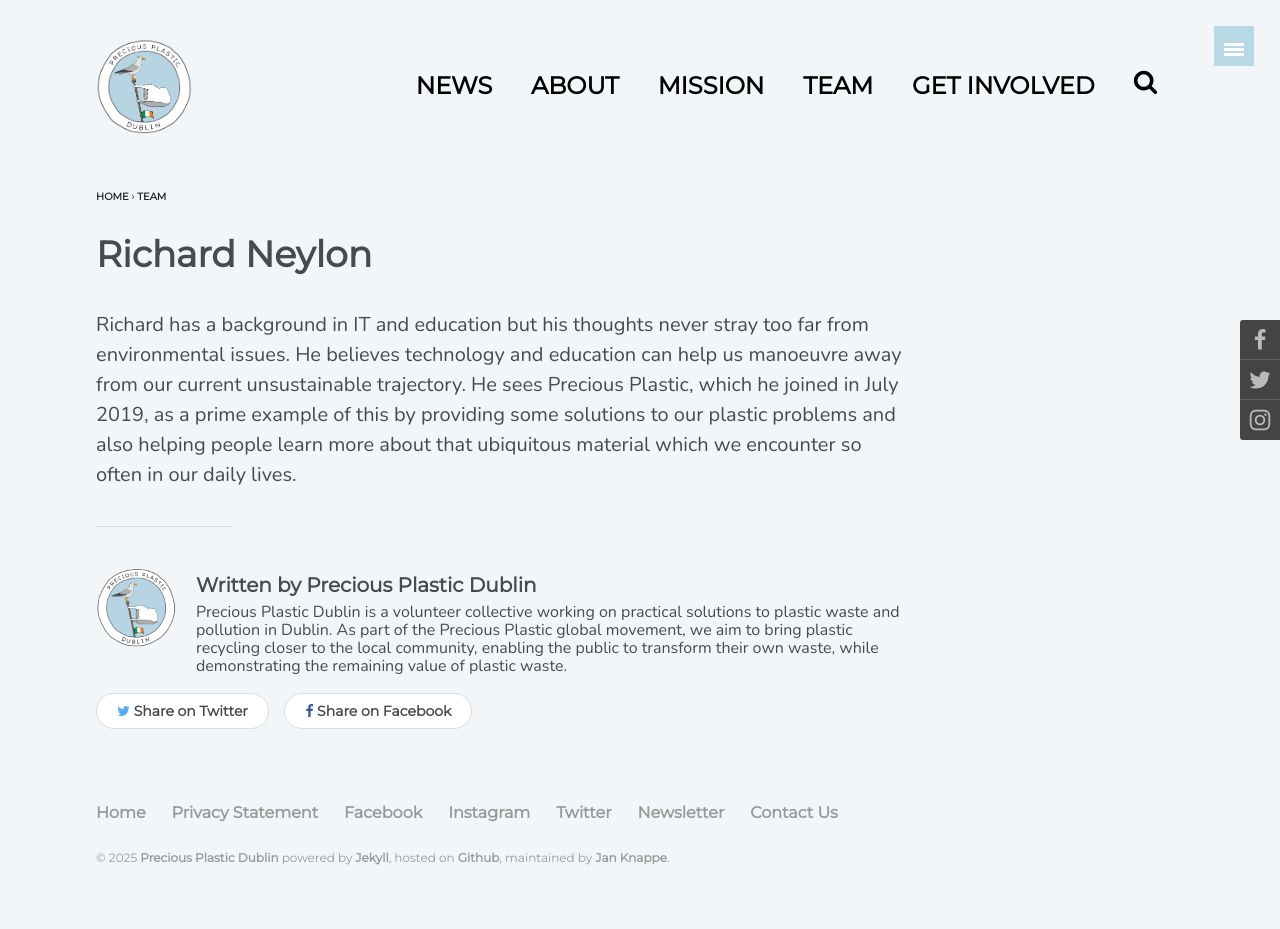
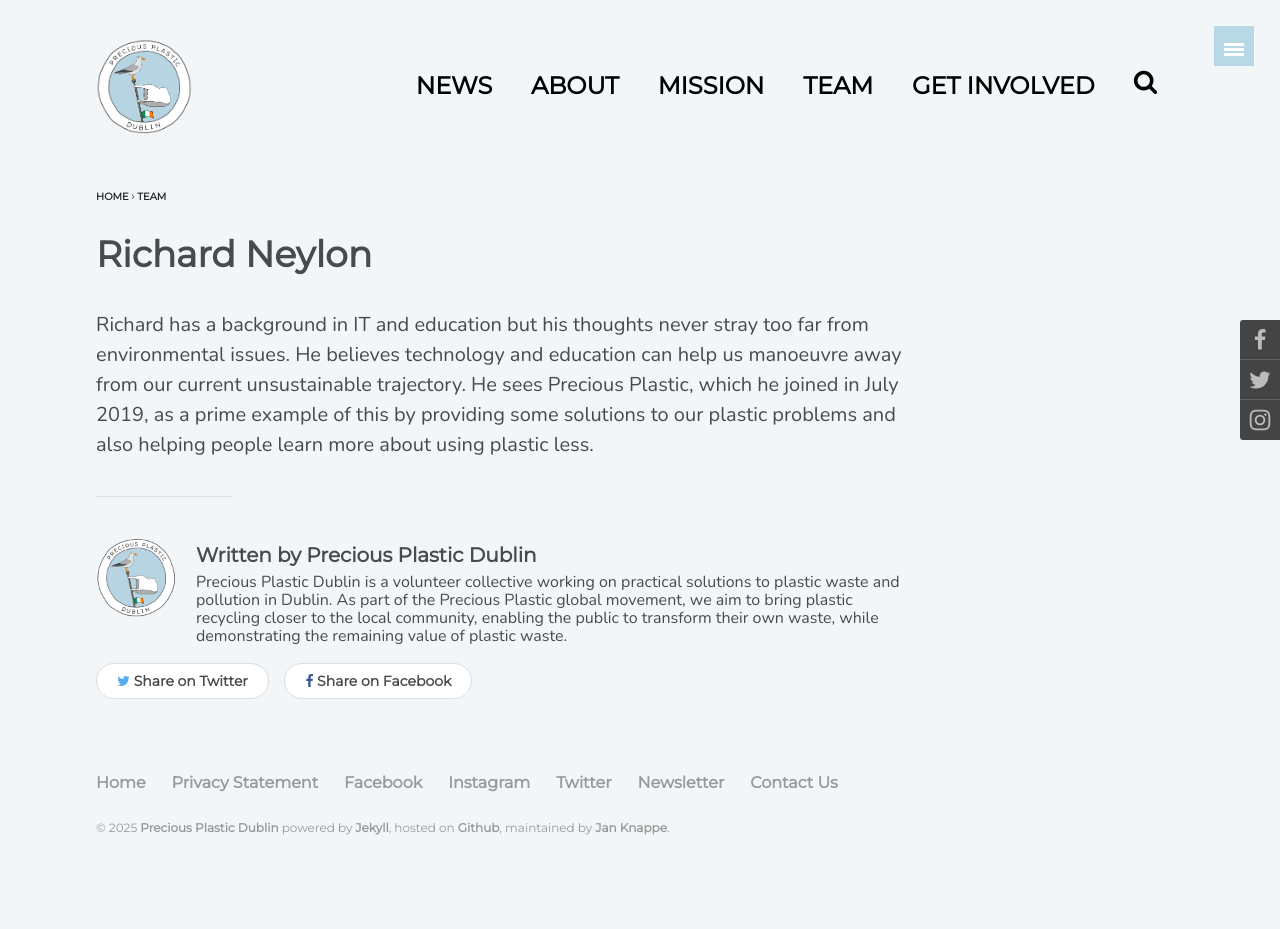
Before and after one commit to preciousplasticdublin/preciousplasticdublin.github.io, a Jekyll site: the page built from _posts/team/2000-01-05-richard-neylon.md, in a window 1280 px wide. Built offline with Jekyll 4.4.1, drawn with Linux system fonts in a browser that asks for light colours; comment, search, counter and statistics services are not loaded; after the commit the page ends 900 px from its top, so only the background shows below that.

Commit message:
Update 2000-01-05-richard-neylon.md
Update

```diff
--- a/_posts/team/2000-01-05-richard-neylon.md
+++ b/_posts/team/2000-01-05-richard-neylon.md
@@ -9,4 +9,4 @@
   teaser : pages/team/richard-neylon.png
 ---
 
-Richard has a background in IT and education but his thoughts never stray too far from environmental issues. He believes technology and education can help us manoeuvre away from our current unsustainable trajectory. He sees Precious Plastic, which he joined in July 2019, as a prime example of this by providing some solutions to our plastic problems and also helping people learn more about that ubiquitous material which we encounter so often in our daily lives.
+Richard has a background in IT and education but his thoughts never stray too far from environmental issues. He believes technology and education can help us manoeuvre away from our current unsustainable trajectory. He sees Precious Plastic, which he joined in July 2019, as a prime example of this by providing some solutions to our plastic problems and also helping people learn more about using plastic less.
```
